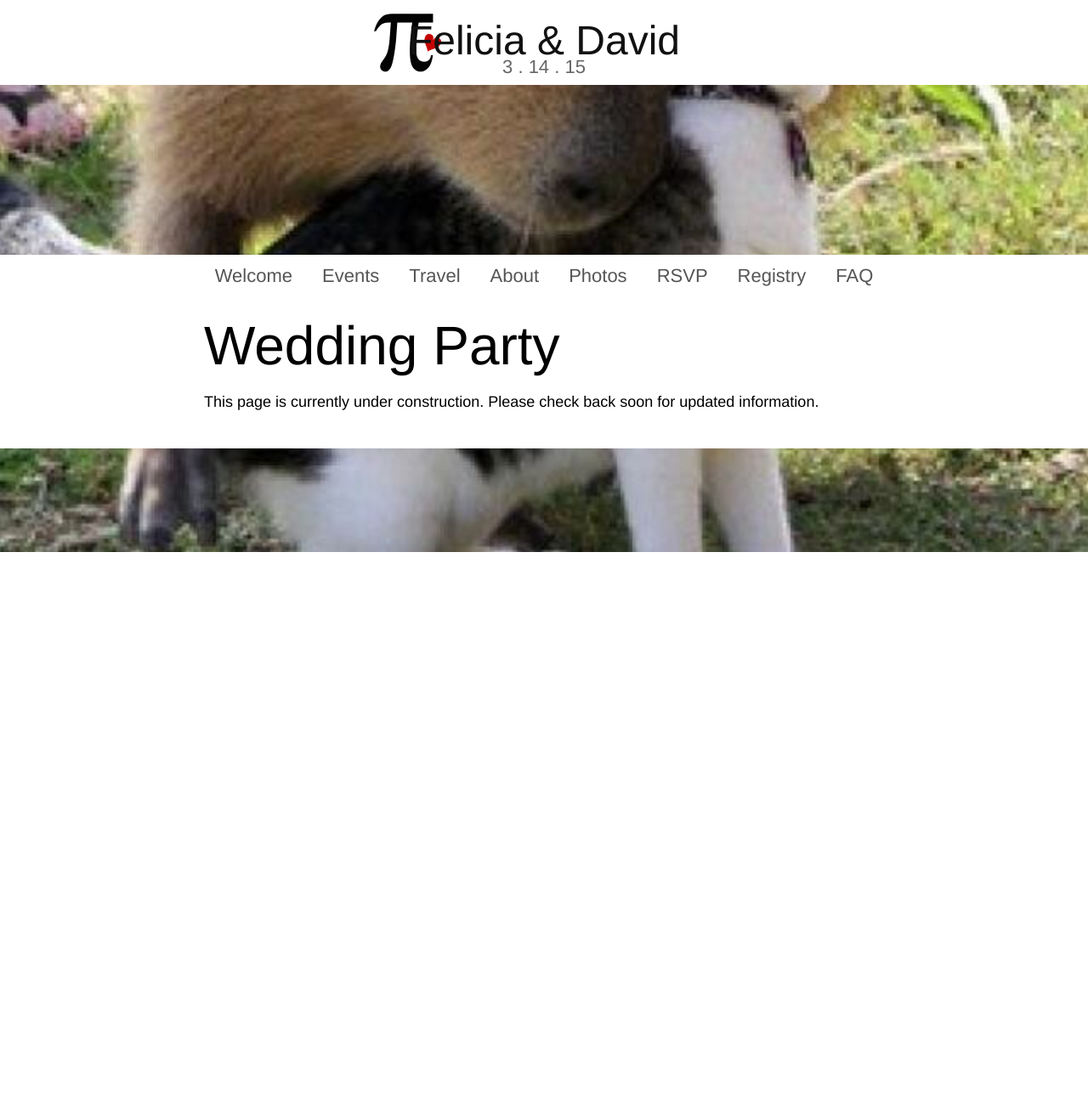
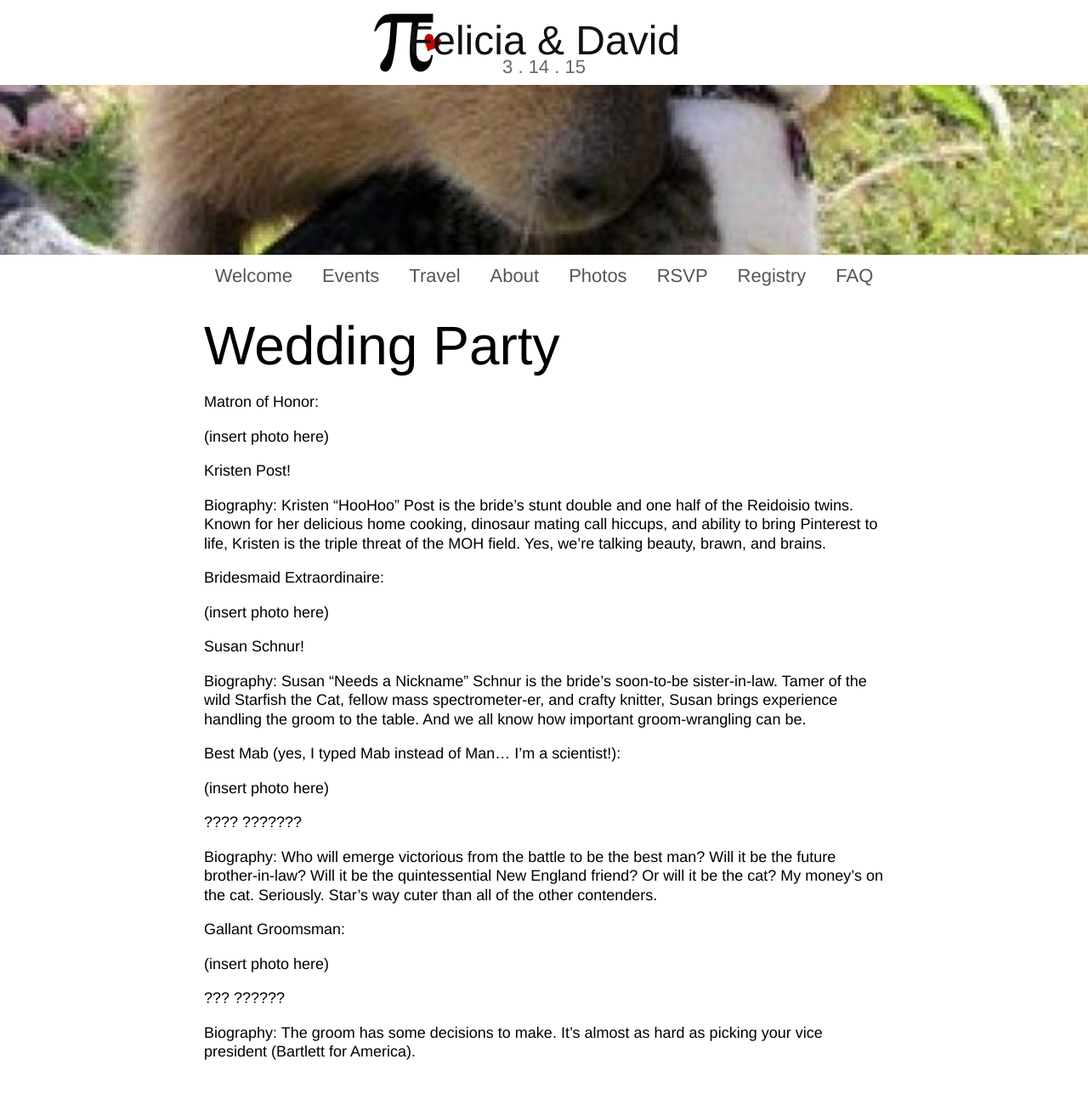
Before and after one commit to dnschnur/piday.github.com, a Jekyll site: the page built from about/party.md, in a window 1280 px wide. Shown: the top 1287 px of the page at 85% size. Built offline with Jekyll 4.4.1, drawn with Linux system fonts in a browser that asks for light colours.

Commit message:
added some FAQs and Wedding Party info

```diff
--- a/about/party.md
+++ b/about/party.md
@@ -4,4 +4,43 @@ layout: default
 
 ## Wedding Party ##
 
-This page is currently under construction. Please check back soon for updated information.
+Matron of Honor:
+
+(insert photo here)
+
+Kristen Post!
+
+
+
+Biography: Kristen “HooHoo” Post is the bride’s stunt double and one half of the Reidoisio twins. Known for her delicious home cooking, dinosaur mating call hiccups, and ability to bring Pinterest to life, Kristen is the triple threat of the MOH field. Yes, we’re talking beauty, brawn, and brains.
+
+
+
+Bridesmaid Extraordinaire:
+
+(insert photo here)
+
+Susan Schnur!
+
+
+Biography: Susan “Needs a Nickname” Schnur is the bride’s soon-to-be sister-in-law. Tamer of the wild Starfish the Cat, fellow mass spectrometer-er, and crafty knitter, Susan brings experience handling the groom to the table. And we all know how important groom-wrangling can be.
+
+
+
+Best Mab (yes, I typed Mab instead of Man… I’m a scientist!):
+
+(insert photo here)
+
+???? ???????
+
+Biography: Who will emerge victorious from the battle to be the best man? Will it be the future brother-in-law? Will it be the quintessential New England friend? Or will it be the cat? My money’s on the cat. Seriously. Star’s way cuter than all of the other contenders.
+
+
+
+Gallant Groomsman:
+
+(insert photo here)
+
+??? ??????
+
+Biography: The groom has some decisions to make. It’s almost as hard as picking your vice president (Bartlett for America).
```
Also changed, not shown: faq/index.md (+11 -1 lines).
